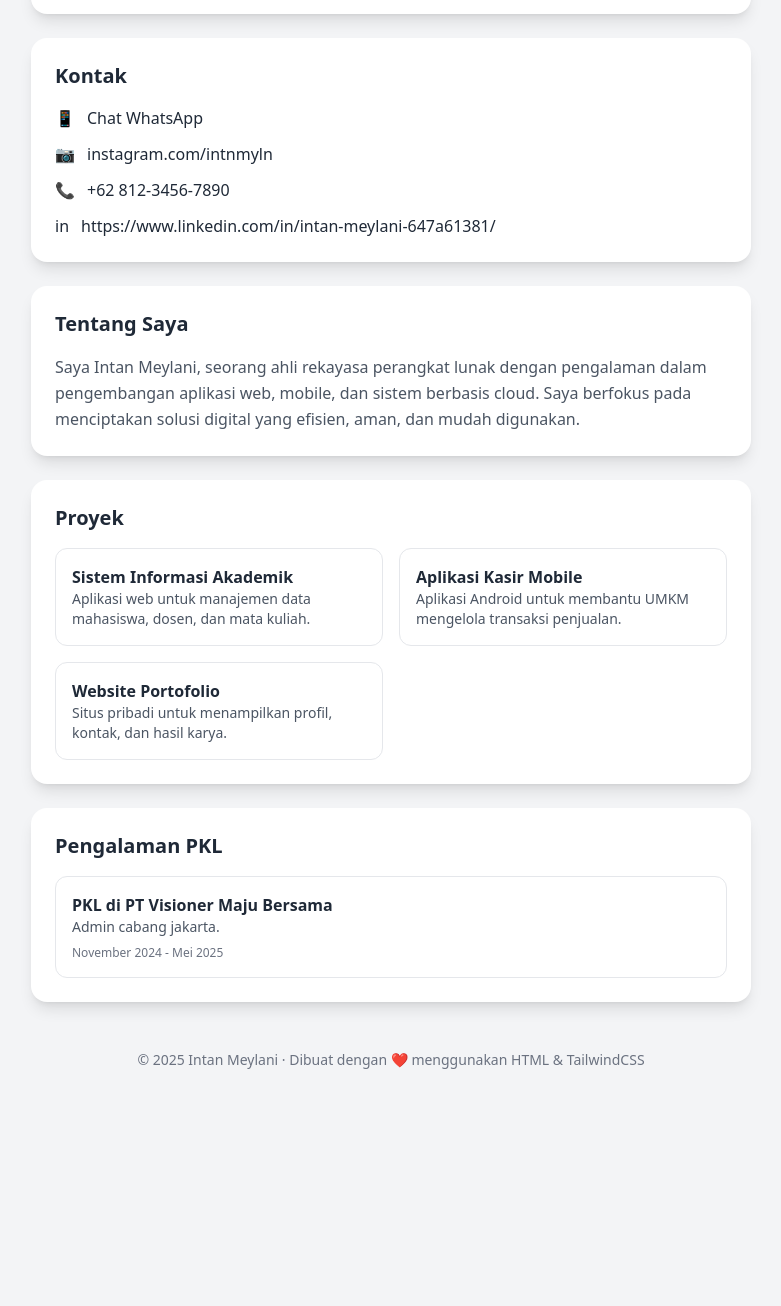
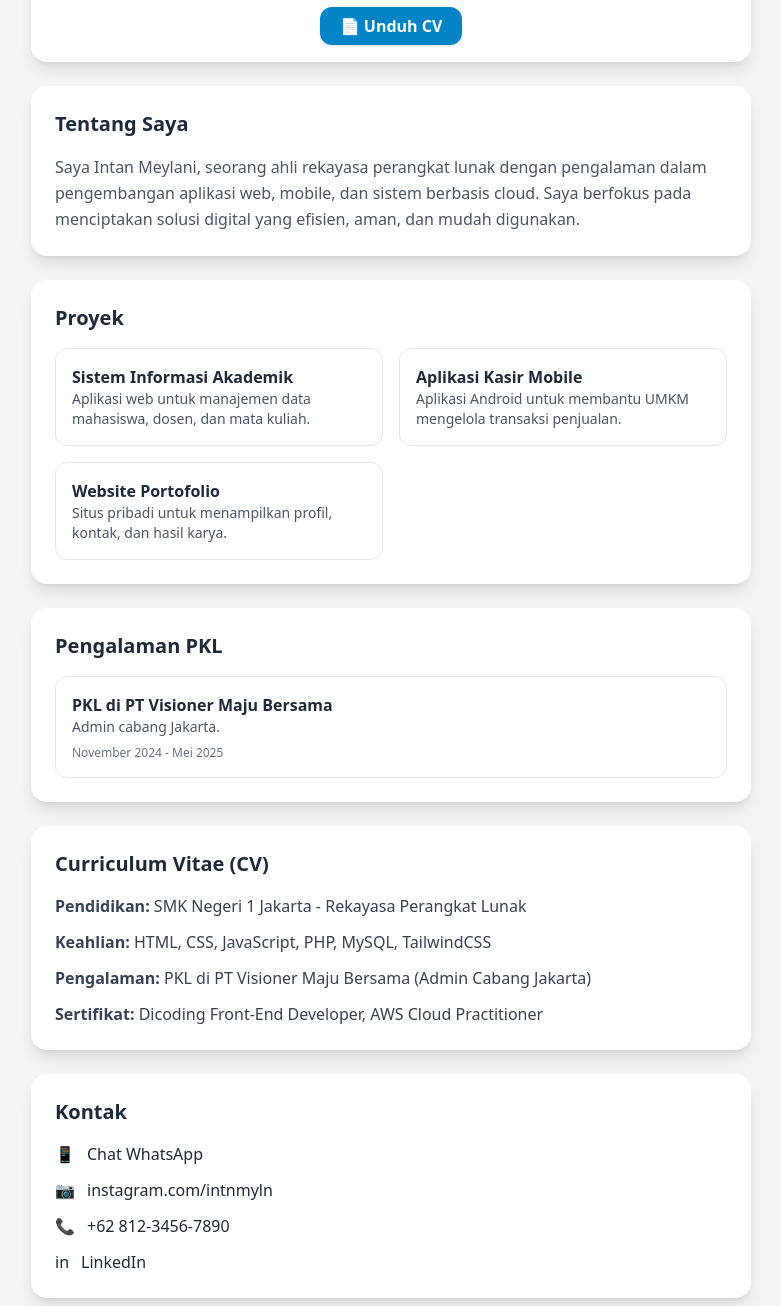
Before and after one commit to meylanii721-spec/My-portofolio, a plain HTML site: page index.html in a window 1280 px wide. Shown: the part 294-1600 px from the top of the page, without its empty margins (249-1030 px from the left). Before the commit the page ends 1388 px from the top, so only its background shows below. Drawn offline with nearby package versions, Linux system fonts and the light colour scheme.

Commit message:
Update index.html
Signed-off-by: meylanii721-spec <meylanii721@gmail.com>

```diff
--- a/index.html
+++ b/index.html
@@ -16,6 +16,8 @@
         <li><a href="#home" class="hover:text-sky-600 transition">Home</a></li>
         <li><a href="#tentang" class="hover:text-sky-600 transition">Tentang</a></li>
         <li><a href="#proyek" class="hover:text-sky-600 transition">Proyek</a></li>
+        <li><a href="#pkl" class="hover:text-sky-600 transition">PKL</a></li>
+        <li><a href="#cv" class="hover:text-sky-600 transition">CV</a></li>
         <li><a href="#kontak" class="hover:text-sky-600 transition">Kontak</a></li>
       </ul>
     </div>
@@ -24,7 +26,7 @@
   <div class="max-w-3xl mx-auto p-6" id="home">
     <!-- Kartu Profil -->
     <div class="bg-white rounded-2xl shadow-lg p-6 text-center">
-      <img src="intan.jpeg" alt="Foto Profil Intan"
+      <img src="c:\Users\Asus\Downloads\WhatsApp Image 2025-09-02 at 13.17.29 (1).jpeg" alt="Foto Profil Intan"
            class="w-32 h-32 rounded-full mx-auto -mt-20 mb-4 border-4 border-white shadow-lg object-cover">
       <h1 class="text-2xl font-bold mb-2">Intan Meylani</h1>
       <p class="text-gray-600 mb-4">Ahli Rekayasa Perangkat Lunak</p>
@@ -44,17 +46,14 @@
           LinkedIn
         </a>
       </div>
+
+      <!-- Tombol Download CV -->
+      <div class="mt-6">
+        <a href="image.png" download
+           class="px-5 py-2 bg-sky-600 hover:bg-sky-700 text-white font-semibold rounded-xl shadow transition">
+          📄 Unduh CV
+        </a>
       </div>
-
-    <!-- Kontak Detail -->
-    <div class="bg-white rounded-2xl shadow-lg p-6 mt-6" id="kontak">
-      <h2 class="text-xl font-bold mb-4">Kontak</h2>
-      <ul class="space-y-3 text-left">
-        <li class="flex items-center gap-3">📱 <a href="https://wa.me/6281234567890" target="_blank" class="hover:underline">Chat WhatsApp</a></li>
-        <li class="flex items-center gap-3">📷 <a href="https://instagram.com/intnmyln" target="_blank" class="hover:underline">instagram.com/intnmyln</a></li>
-        <li class="flex items-center gap-3">📞 <a href="tel:+6281234567890" class="hover:underline">+62 812-3456-7890</a></li>
-        <li class="flex items-center gap-3">in <a href="https://www.linkedin.com/in/intan-meylani-647a61381/" target="_blank" class="hover:underline">https://www.linkedin.com/in/intan-meylani-647a61381/</a></li>
-      </ul>
     </div>
 
     <!-- Tentang Saya -->
@@ -85,6 +84,7 @@
         </div>
       </div>
     </div>
+
     <!-- Pengalaman PKL -->
     <div class="bg-white rounded-2xl shadow-lg p-6 mt-6" id="pkl">
       <h2 class="text-xl font-bold mb-4">Pengalaman PKL</h2>
@@ -92,13 +92,34 @@
         <div class="p-4 border rounded-xl hover:shadow-md transition">
           <h3 class="font-semibold">PKL di PT Visioner Maju Bersama</h3>
           <p class="text-sm text-gray-600">
-        Admin cabang jakarta.
+            Admin cabang Jakarta.
           </p>
           <p class="text-xs text-gray-500 mt-2">November 2024 - Mei 2025</p>
         </div>
       </div>
     </div>
 
+    <!-- Curriculum Vitae -->
+    <div class="bg-white rounded-2xl shadow-lg p-6 mt-6" id="cv">
+      <h2 class="text-xl font-bold mb-4">Curriculum Vitae (CV)</h2>
+      <ul class="space-y-3 text-gray-700">
+        <li><strong>Pendidikan:</strong> SMK Negeri 1 Jakarta - Rekayasa Perangkat Lunak</li>
+        <li><strong>Keahlian:</strong> HTML, CSS, JavaScript, PHP, MySQL, TailwindCSS</li>
+        <li><strong>Pengalaman:</strong> PKL di PT Visioner Maju Bersama (Admin Cabang Jakarta)</li>
+        <li><strong>Sertifikat:</strong> Dicoding Front-End Developer, AWS Cloud Practitioner</li>
+      </ul>
+    </div>
+
+    <!-- Kontak Detail -->
+    <div class="bg-white rounded-2xl shadow-lg p-6 mt-6" id="kontak">
+      <h2 class="text-xl font-bold mb-4">Kontak</h2>
+      <ul class="space-y-3 text-left">
+        <li class="flex items-center gap-3">📱 <a href="https://wa.me/6281234567890" target="_blank" class="hover:underline">Chat WhatsApp</a></li>
+        <li class="flex items-center gap-3">📷 <a href="https://instagram.com/intnmyln" target="_blank" class="hover:underline">instagram.com/intnmyln</a></li>
+        <li class="flex items-center gap-3">📞 <a href="tel:+6281234567890" class="hover:underline">+62 812-3456-7890</a></li>
+        <li class="flex items-center gap-3">in <a href="https://www.linkedin.com/in/intan-meylani-647a61381/" target="_blank" class="hover:underline">LinkedIn</a></li>
+      </ul>
+    </div>
   </div>
 
   <!-- Footer -->
@@ -106,5 +127,4 @@
     © 2025 Intan Meylani · Dibuat dengan ❤️ menggunakan HTML & TailwindCSS
   </footer>
 </body>
-
 </html>
```
Lines whose indentation alone changed are shown as unchanged.
